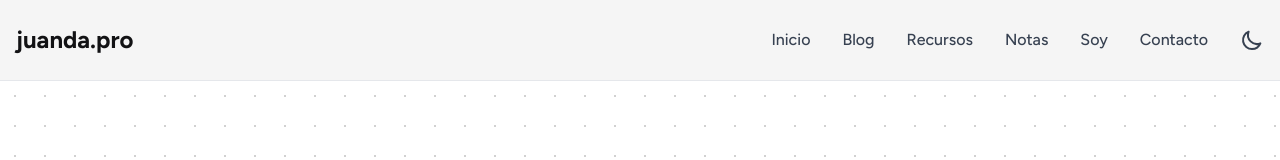
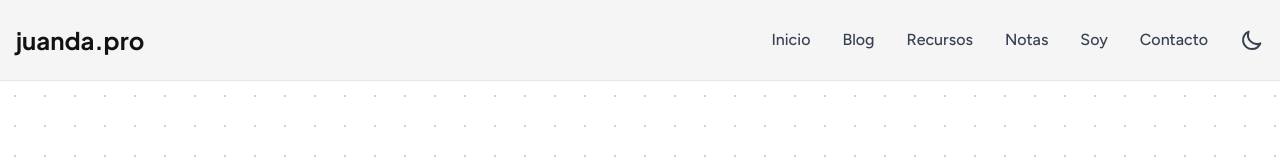
Before and after one commit to juanda-pro/juanda.pro, a Vue app in the folder app/: page /contacto in a window 1280 px wide. Shown: the top 160 px of the page. Built offline with nearby package versions, Linux system fonts and the light colour scheme; a web font is replaced by a local one.

Commit message:
fix(header): apply heading font to site logo

```diff
--- a/app/src/components/Header.vue
+++ b/app/src/components/Header.vue
@@ -26,7 +26,7 @@ const mobileMenuOpen = ref(false)
   <header class="bg-surface-light dark:bg-surface-deeper-dark sticky top-0 z-40 border-b border-border-light dark:border-border-dark transition-colors duration-300">
     <div class="container mx-auto px-4">
       <div class="flex items-center justify-between h-20">
-        <RouterLink to="/" class="text-2xl font-bold text-primary-light dark:text-primary-dark">
+        <RouterLink to="/" class="font-heading text-2xl font-bold text-primary-light dark:text-primary-dark">
           juanda.pro
         </RouterLink>
 
@@ -69,7 +69,7 @@ const mobileMenuOpen = ref(false)
           <TransitionChild as="template" enter="transition ease-in-out duration-300 transform" enter-from="translate-x-full" enter-to="translate-x-0" leave="transition ease-in-out duration-300 transform" leave-from="translate-x-0" leave-to="translate-x-full">
             <DialogPanel class="relative ml-auto h-full w-full max-w-xs overflow-y-auto bg-surface-light dark:bg-surface-deeper-dark py-6 px-6 shadow-xl">
               <div class="flex items-center justify-between">
-                <RouterLink to="/" class="text-2xl font-bold text-primary-light dark:text-primary-dark" @click="mobileMenuOpen = false">
+                <RouterLink to="/" class="font-heading text-2xl font-bold text-primary-light dark:text-primary-dark" @click="mobileMenuOpen = false">
                   juanda.pro
                 </RouterLink>
                 <button
```
